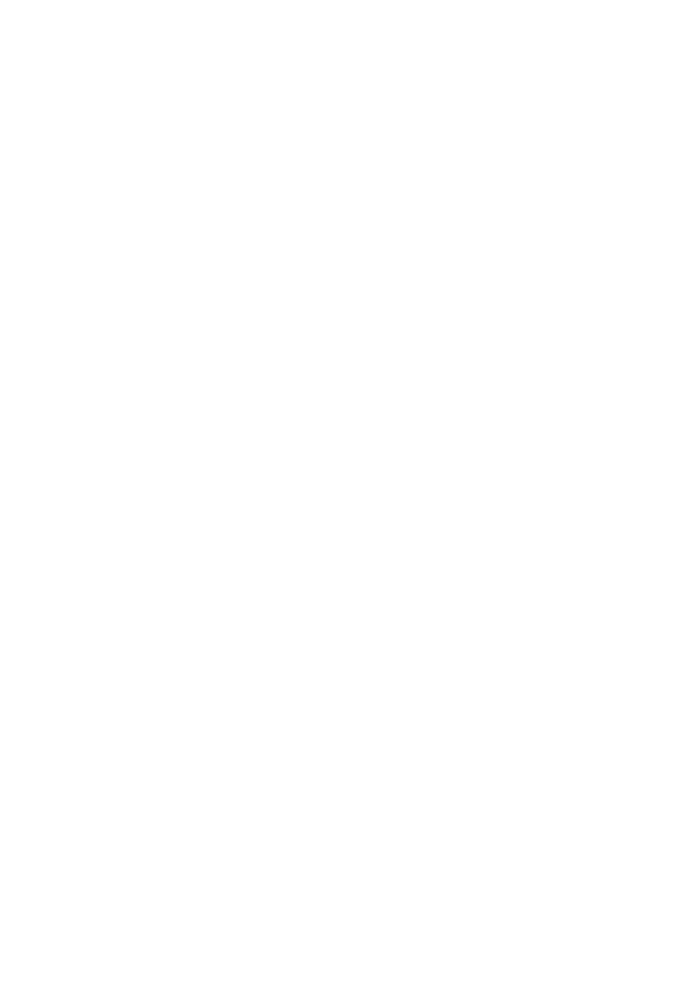
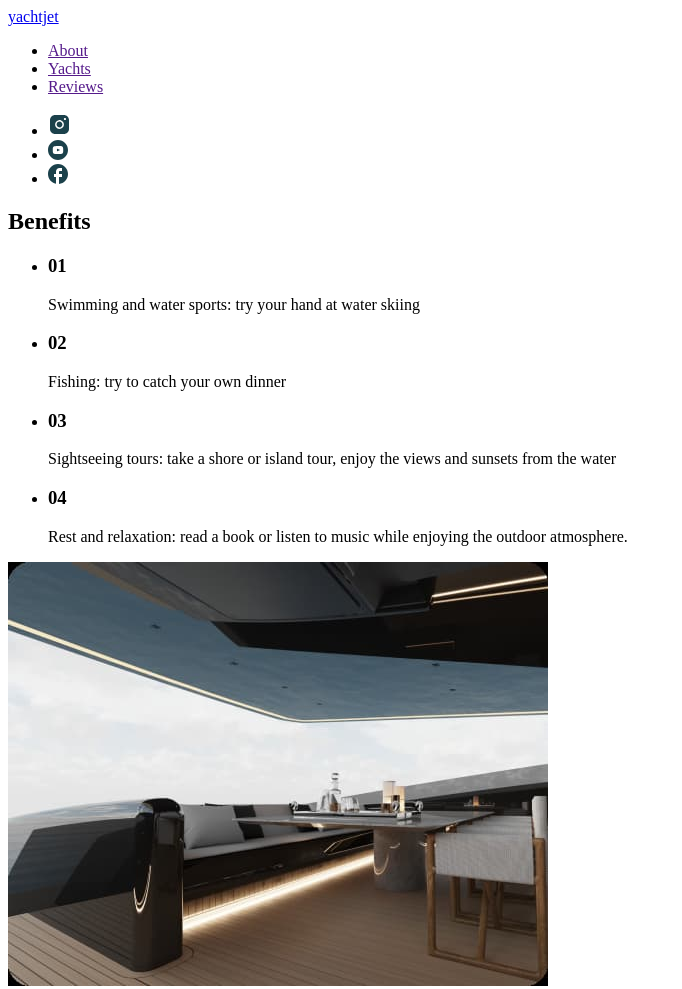
Before and after one commit to AndreiSidorciuc/blendet-htm-css-mod-1, a plain HTML site: page index.html in a window 1280 px wide. Shown: the whole page, without its empty margins (0-682 px from the left). Before the commit the page ends 800 px from the top, so only its background shows below. Drawn offline with Linux system fonts and the light colour scheme.

Commit message:
add html section header

```diff
--- a/index.html
+++ b/index.html
@@ -3,7 +3,64 @@
   <head>
     <meta charset="UTF-8" />
     <meta name="viewport" content="width=device-width, initial-scale=1.0" />
-    <title>Document</title>
+    <title>YachtJet</title>
   </head>
-  <body></body>
+  <body>
+    <main>
+      <header>
+        <a href="./index.html">yachtjet</a>
+        <nav>
+          <ul>
+            <li><a href="">About</a></li>
+            <li><a href="">Yachts</a></li>
+            <li><a href="">Reviews</a></li>
+          </ul>
+        </nav>
+        <ul>
+          <li>
+            <a href="#"><img src="./images/instagram.svg" alt="instagram" /></a>
+          </li>
+          <li>
+            <a href="#"><img src="./images/youtube.svg" alt="youtube" /></a>
+          </li>
+          <li>
+            <a href="#"><img src="./images/facebook.svg" alt="facebook" /></a>
+          </li>
+        </ul>
+      </header>
+      <section>
+        <h2>Benefits</h2>
+        <ul>
+          <li>
+            <h3>01</h3>
+            <p>Swimming and water sports: try your hand at water skiing</p>
+          </li>
+          <li>
+            <h3>02</h3>
+            <p>Fishing: try to catch your own dinner</p>
+          </li>
+          <li>
+            <h3>03</h3>
+            <p>
+              Sightseeing tours: take a shore or island tour, enjoy the views
+              and sunsets from the water
+            </p>
+          </li>
+          <li>
+            <h3>04</h3>
+            <p>
+              Rest and relaxation: read a book or listen to music while enjoying
+              the outdoor atmosphere.
+            </p>
+          </li>
+        </ul>
+        <img
+          src="./images/benefits.jpg"
+          alt="benefits"
+          width="540"
+          height="424"
+        />
+      </section>
+    </main>
+  </body>
 </html>
```
Also changed, not shown: images/benefits.jpg (added), images/facebook.svg (added), images/instagram.svg (added), images/youtube.svg (added).
